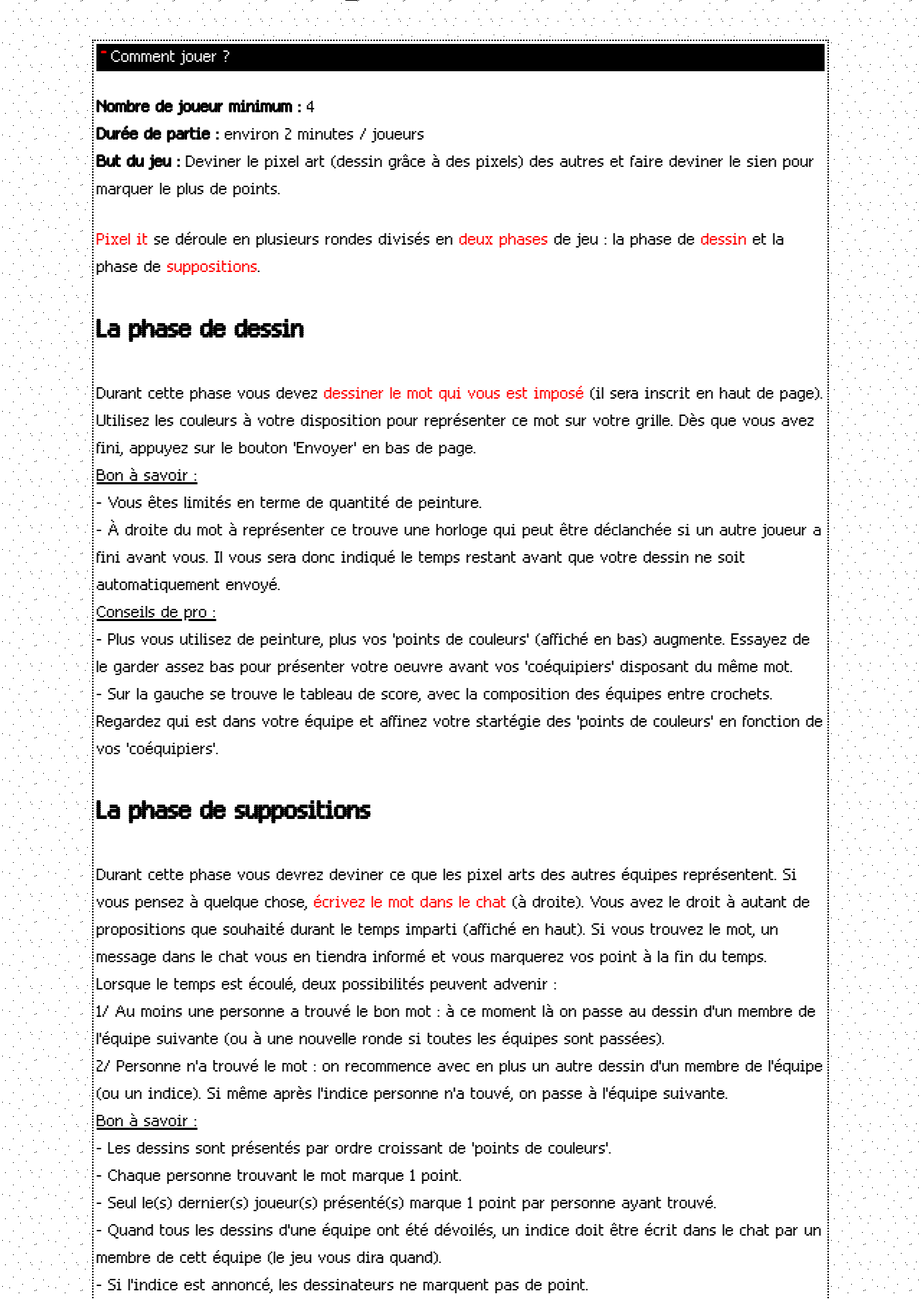
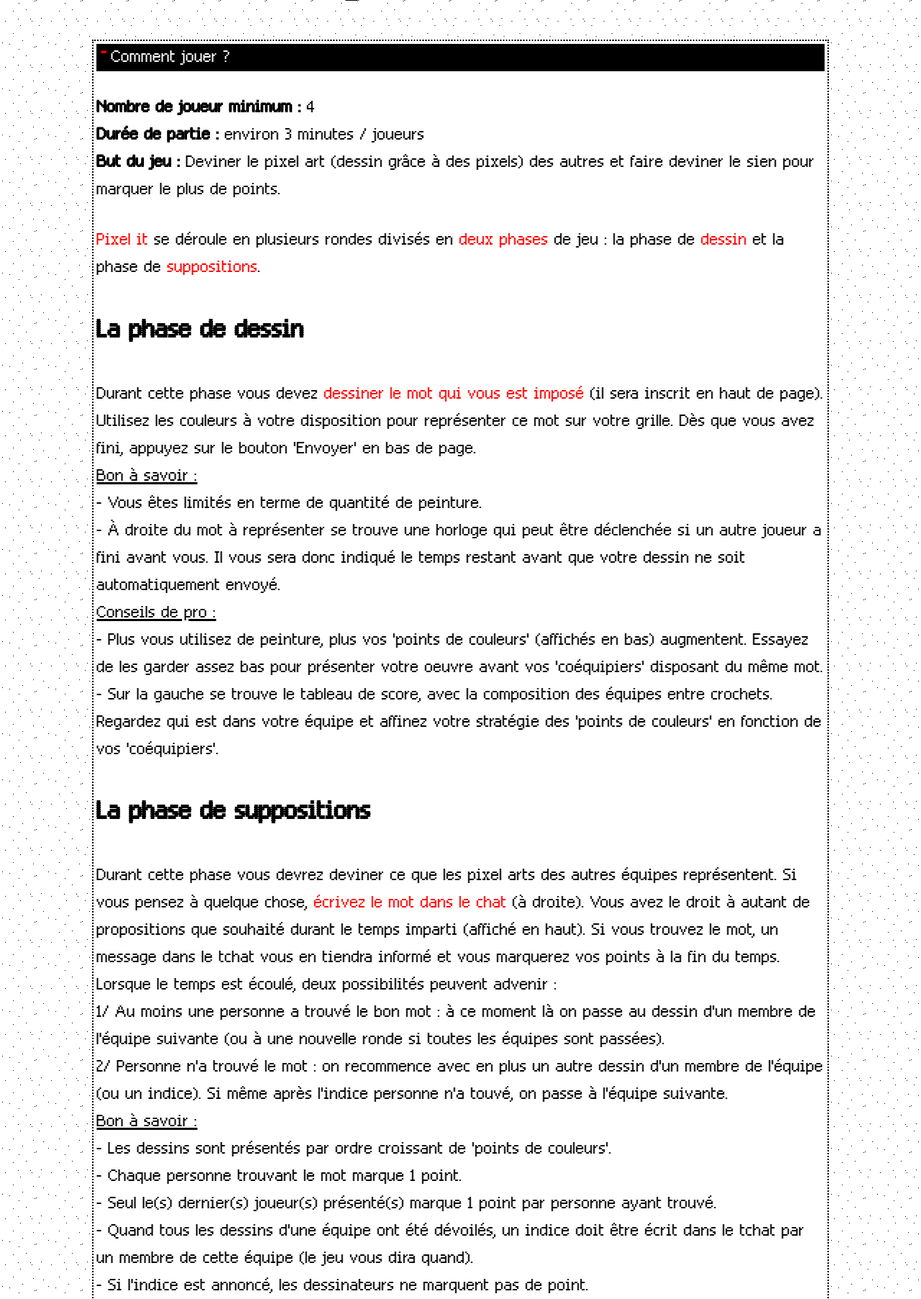
Before and after one commit to Stern-Hillpocken/pixelit, a PHP site: page /index.php in a window 1280 px wide, after a click on "Comment jouer ?". Shown: the part 153-1958 px from the top of the page at 72% size. Run offline with PHP 8.4, Linux system fonts and the light colour scheme.

Commit message:
img comm + orth

```diff
--- a/welcome.php
+++ b/welcome.php
@@ -12,7 +12,7 @@
         <details><summary>Comment jouer ?</summary>
           <p>
             <b>Nombre de joueur minimum :</b> 4<br/>
-            <b>Durée de partie :</b> environ 2 minutes / joueurs<br/>
+            <b>Durée de partie :</b> environ 3 minutes / joueurs<br/>
             <b>But du jeu :</b> Deviner le pixel art (dessin grâce à des pixels) des autres et faire deviner le sien pour marquer le plus de points.
           </p>
           <p>
@@ -23,14 +23,14 @@
             Durant cette phase vous devez <span class="highlight">dessiner le mot qui vous est imposé</span> (il sera inscrit en haut de page). Utilisez les couleurs à votre disposition pour représenter ce mot sur votre grille. Dès que vous avez fini, appuyez sur le bouton 'Envoyer' en bas de page.<br/>
             <u>Bon à savoir :</u><br/>
             - Vous êtes limités en terme de quantité de peinture.<br/>
-            - À droite du mot à représenter ce trouve une horloge qui peut être déclanchée si un autre joueur a fini avant vous. Il vous sera donc indiqué le temps restant avant que votre dessin ne soit automatiquement envoyé.<br/>
+            - À droite du mot à représenter se trouve une horloge qui peut être déclenchée si un autre joueur a fini avant vous. Il vous sera donc indiqué le temps restant avant que votre dessin ne soit automatiquement envoyé.<br/>
             <u>Conseils de pro :</u><br/>
-            - Plus vous utilisez de peinture, plus vos 'points de couleurs' (affiché en bas) augmente. Essayez de le garder assez bas pour présenter votre oeuvre avant vos 'coéquipiers' disposant du même mot.<br/>
-            - Sur la gauche se trouve le tableau de score, avec la composition des équipes entre crochets. Regardez qui est dans votre équipe et affinez votre startégie des 'points de couleurs' en fonction de vos 'coéquipiers'.
+            - Plus vous utilisez de peinture, plus vos 'points de couleurs' (affichés en bas) augmentent. Essayez de les garder assez bas pour présenter votre oeuvre avant vos 'coéquipiers' disposant du même mot.<br/>
+            - Sur la gauche se trouve le tableau de score, avec la composition des équipes entre crochets. Regardez qui est dans votre équipe et affinez votre stratégie des 'points de couleurs' en fonction de vos 'coéquipiers'.
           </p>
           <h2>La phase de suppositions</h2>
           <p>
-            Durant cette phase vous devrez deviner ce que les pixel arts des autres équipes représentent. Si vous pensez à quelque chose, <span class="highlight">écrivez le mot dans le chat</span> (à droite). Vous avez le droit à autant de propositions que souhaité durant le temps imparti (affiché en haut). Si vous trouvez le mot, un message dans le chat vous en tiendra informé et vous marquerez vos point à la fin du temps.<br/>
+            Durant cette phase vous devrez deviner ce que les pixel arts des autres équipes représentent. Si vous pensez à quelque chose, <span class="highlight">écrivez le mot dans le chat</span> (à droite). Vous avez le droit à autant de propositions que souhaité durant le temps imparti (affiché en haut). Si vous trouvez le mot, un message dans le tchat vous en tiendra informé et vous marquerez vos points à la fin du temps.<br/>
             Lorsque le temps est écoulé, deux possibilités peuvent advenir :<br/>
             1/ Au moins une personne a trouvé le bon mot : à ce moment là on passe au dessin d'un membre de l'équipe suivante (ou à une nouvelle ronde si toutes les équipes sont passées).<br/>
             2/ Personne n'a trouvé le mot : on recommence avec en plus un autre dessin d'un membre de l'équipe (ou un indice). Si même après l'indice personne n'a touvé, on passe à l'équipe suivante.<br/>
@@ -38,12 +38,12 @@
             - Les dessins sont présentés par ordre croissant de 'points de couleurs'.<br/>
             - Chaque personne trouvant le mot marque 1 point.<br/>
             - Seul le(s) dernier(s) joueur(s) présenté(s) marque 1 point par personne ayant trouvé.<br/>
-            - Quand tous les dessins d'une équipe ont été dévoilés, un indice doit être écrit dans le chat par un membre de cett équipe (le jeu vous dira quand).<br/>
+            - Quand tous les dessins d'une équipe ont été dévoilés, un indice doit être écrit dans le tchat par un membre de cette équipe (le jeu vous dira quand).<br/>
             - Si l'indice est annoncé, les dessinateurs ne marquent pas de point.
           </p>
           <h2>Fin de partie</h2>
           <p>
-            Un fois le nombre de rondes dépassé (en haut à gauche), la partie prend fin et le score est établit !
+            Un fois le nombre de rondes dépassé (en haut à gauche), la partie prend fin et le score est établi !
           </p>
           <h2>Jouer !</h2>
           <p>
```
Also changed, not shown: assets/comm.png (added).
